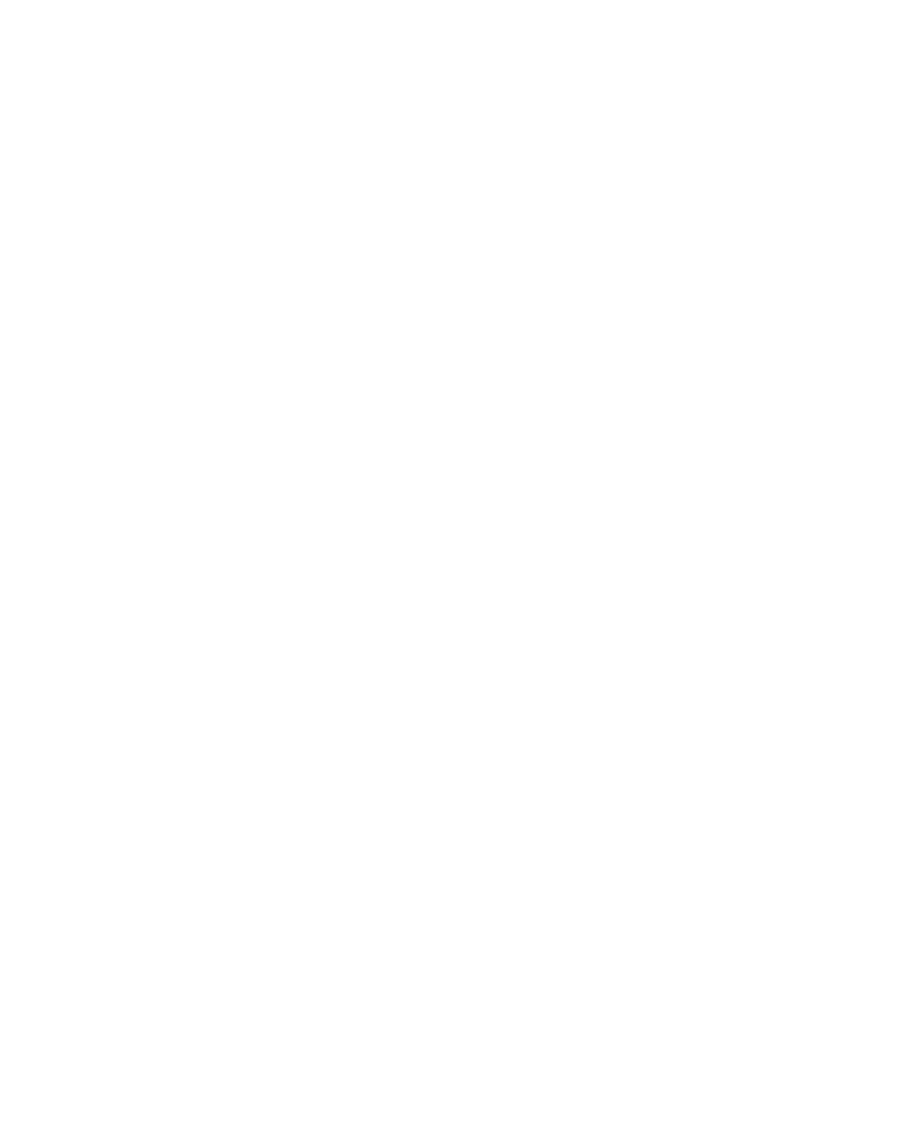
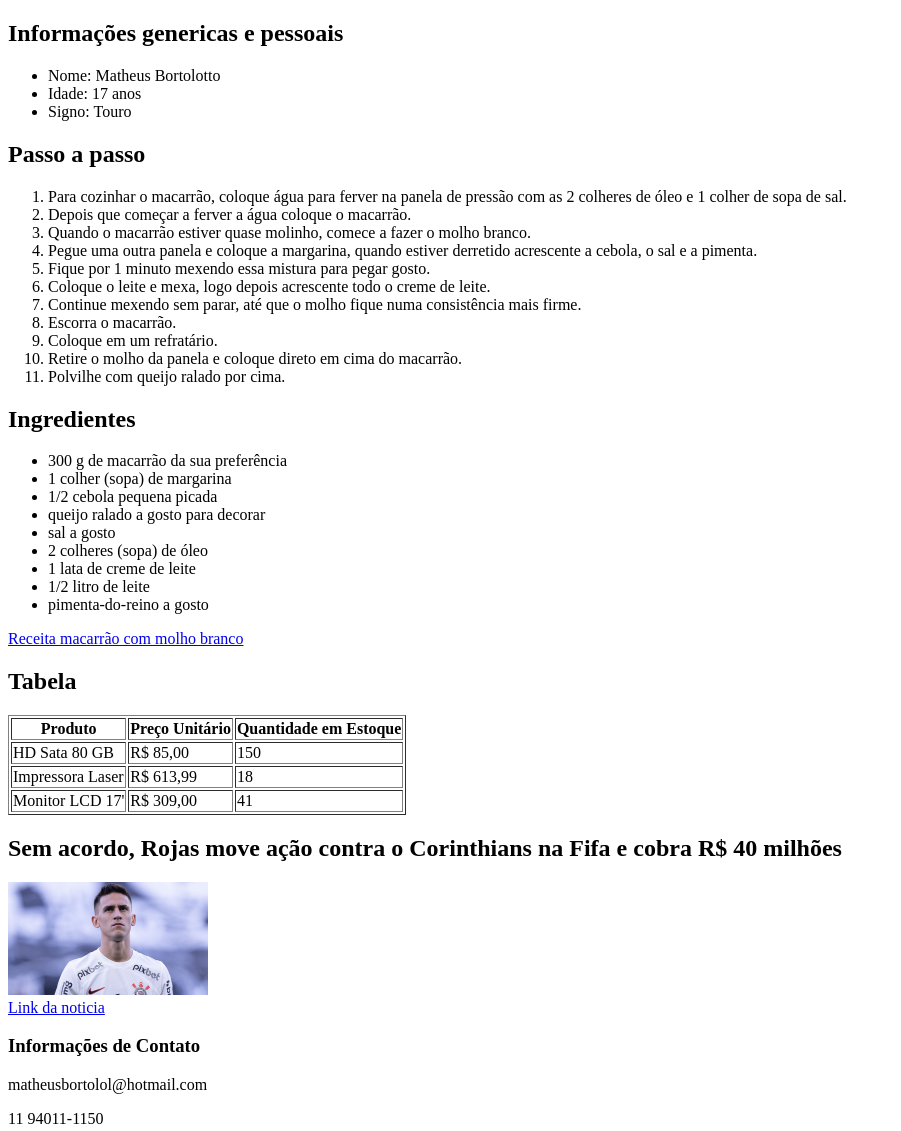
Before and after one commit to Matheus-Bortolotto/ex_aula03, a plain HTML site: page index.html in a window 1280 px wide. Shown: the whole page, without its empty margins (0-901 px from the left). Before the commit the page ends 800 px from the top, so only its background shows below. Drawn offline with Linux system fonts and the light colour scheme.

Commit message:
Desenvolvimento do exercicio

```diff
--- a/index.html
+++ b/index.html
@@ -1,11 +1,101 @@
 <!DOCTYPE html>
 <html lang="en">
+
 <head>
     <meta charset="UTF-8">
     <meta name="viewport" content="width=device-width, initial-scale=1.0">
-    <title>Document</title>
+    <title>Exercício 3</title>
 </head>
+
 <body>
+    <header>
+        <div>
+            <h2>Informações genericas e pessoais</h2>
+            <ul>
+                <li>Nome: Matheus Bortolotto</li>
+                <li>Idade: 17 anos</li>
+                <li>Signo: Touro</li>
+            </ul>
+        </div>
+    </header>
+    <section>
+        <div>
+            <h2>Passo a passo </h2>
+            <ol>
+                <li>Para cozinhar o macarrão, coloque água para ferver na panela de pressão com as 2 colheres de óleo e 1 colher de sopa de sal.</li>
+                <li>Depois que começar a ferver a água coloque o macarrão.</li>
+                <li>Quando o macarrão estiver quase molinho, comece a fazer o molho branco.</li>
+                <li>Pegue uma outra panela e coloque a margarina, quando estiver derretido acrescente a cebola, o sal e a pimenta.</li>
+                <li>Fique por 1 minuto mexendo essa mistura para pegar gosto.</li>
+                <li>Coloque o leite e mexa, logo depois acrescente todo o creme de leite.</li>
+                <li>Continue mexendo sem parar, até que o molho fique numa consistência mais firme.</li>
+                <li>Escorra o macarrão.</li>
+                <li>Coloque em um refratário.</li>
+                <li>Retire o molho da panela e coloque direto em cima do macarrão.</li>
+                <li>Polvilhe com queijo ralado por cima.</li>
+            </ol>
+            <h2>Ingredientes</h2>
+            <ul>
+                <li>300 g de macarrão da sua preferência</li>
+                <li>1 colher (sopa) de margarina</li>
+                <li>1/2 cebola pequena picada</li>
+                <li>queijo ralado a gosto para decorar</li>
+                <li>sal a gosto</li>
+                <li>2 colheres (sopa) de óleo</li>
+                <li>1 lata de creme de leite</li>
+                <li>1/2 litro de leite</li>
+                <li>pimenta-do-reino a gosto</li>
+            </ul>
+            <a href="https://www.tudogostoso.com.br/receita/145994-macarrao-com-molho-branco-rapido.html">Receita macarrão com molho branco</a>
+        </div>
+    </section>
+    <section>
+        <div>
+            <h2>Tabela</h2>
+            <table border="1">
+                <thead>
+                    <tr>
+                        <th>Produto</th>
+                        <th>Preço Unitário</th>
+                        <th>Quantidade em Estoque</th>
+                    </tr>
+                </thead>
+                <tbody>
+                    <tr>
+                        <td>HD Sata 80 GB</td>
+                        <td>R$ 85,00</td>
+                        <td>150</td>
+                    </tr>
+                    <tr>
+                        <td>Impressora Laser </td>
+                        <td>R$ 613,99</td>
+                        <td>18</td>
+                    </tr>
+                    <tr>
+                        <td>Monitor LCD 17'</td>
+                        <td>R$ 309,00</td>
+                        <td>41</td>
+                    </tr>
+                </tbody>
+            </table>
+        </div>
+    </section>
+    <article>
+        <div>
+            <h2>Sem acordo, Rojas move ação contra o Corinthians na Fifa e cobra R$ 40 milhões</h2>
+            <img src="./img/Matias-Rojas-1.jpg" alt="Matias-Rojas" width="200px">
+            <br>
+            <a href="https://ge.globo.com/futebol/times/corinthians/noticia/2024/03/11/sem-acordo-rojas-move-acao-contra-o-corinthians-na-fifa-e-cobra-r-40-milhoes.ghtml">Link da noticia</a>
+    </article>
+    </div>
+    <footer>
+        <div>
+            <h3>Informações de Contato</h3>
+            <p>matheusbortolol@hotmail.com</p>
+            <p>11 94011-1150</p>
 
+        </div>
+    </footer>
 </body>
+
 </html>
```
Also changed, not shown: img/Matias-Rojas-1.jpg (added).
